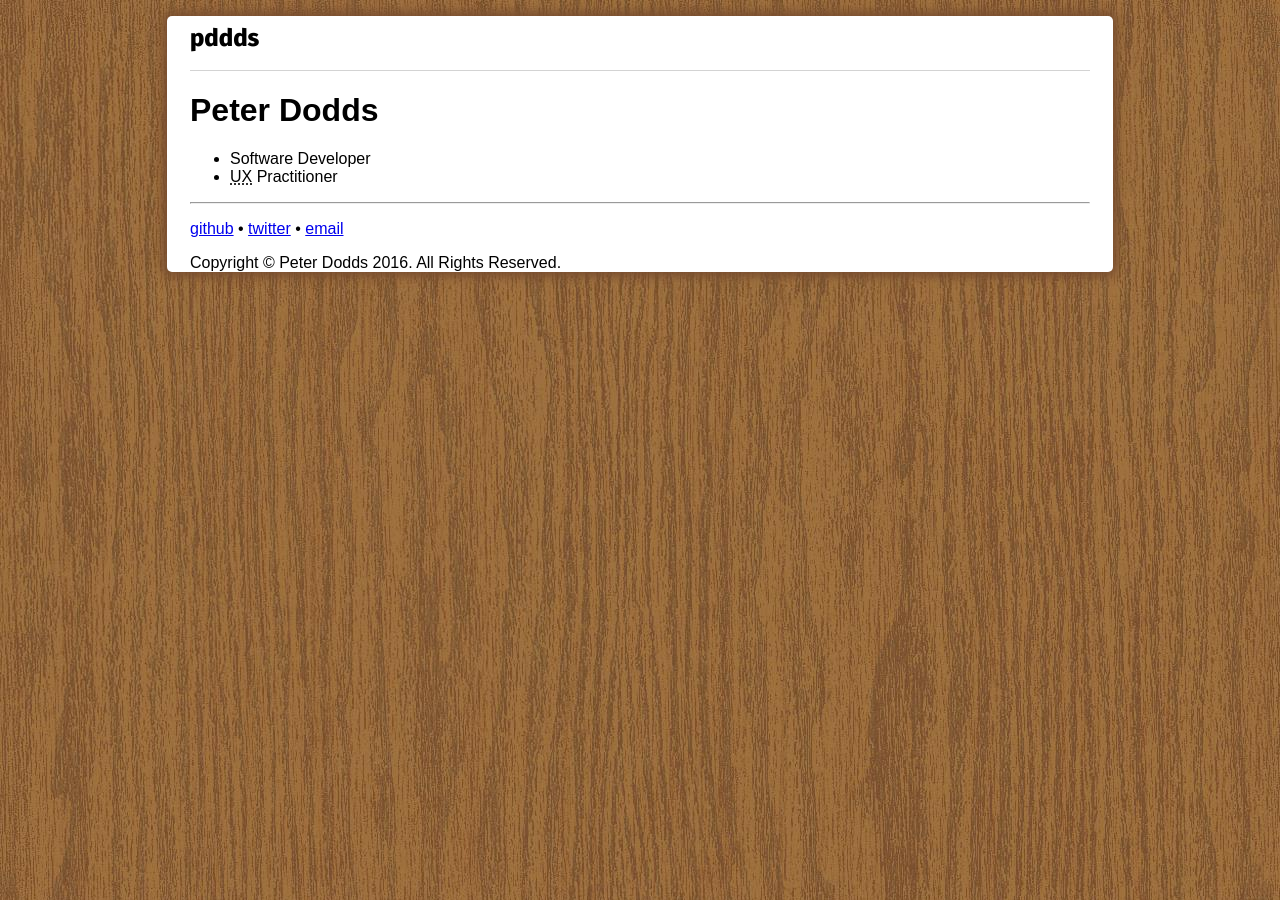
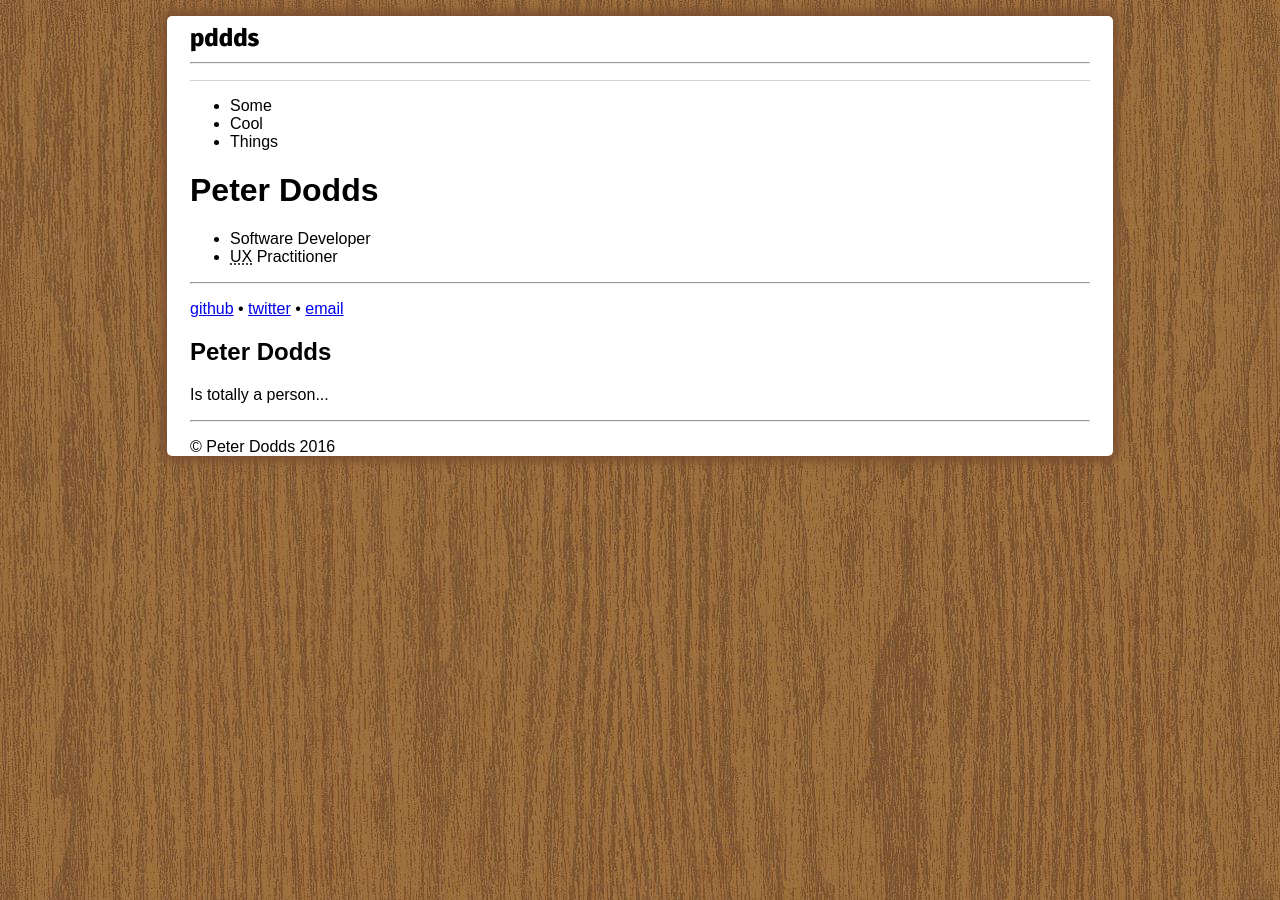
Before and after one commit to m0tive/pddds.com, a Jekyll site: the page built from index.md, in a window 1280 px wide. Built offline with Jekyll 4.4.1, drawn with Linux system fonts in a browser that asks for light colours.

Commit message:
Changed structure of base layout to have standard three column

```diff
--- /dev/null
+++ b/_includes/nav.html
@@ -0,0 +1,5 @@
+<ul>
+    <li>Some</li>
+    <li>Cool</li>
+    <li>Things</li>
+</ul>
--- a/_layouts/base.html
+++ b/_layouts/base.html
@@ -44,13 +44,28 @@
 
     <header>
         <h1>pddds</h1>
+        <hr />
     </header>
 
-{{ content | replace:'&#8230;','<span class="hellip">&#8230;</span>'}}
+    <div id="page">
+        <nav>{% include nav.html %}</nav>
 
-<footer>
-    <span id="copyright" title="{{site.time}}">Copyright &copy; {{ site.author }} {{ site.time | date: "%Y" }}. All Rights Reserved.</span>
-</footer>
+        <main>
+        {{ content | replace:'&#8230;','<span class="hellip">&#8230;</span>'}}
+        </main>
+
+        <aside>
+            <h2>Peter Dodds</h2>
+            <p>Is totally a person...</p>
+        </aside>
+    </div>
+
+    <footer>
+        <hr />
+        <p id="copyright" title="{{site.time}}">
+            &copy; {{ site.author }} {{ site.time | date: "%Y" }}
+        </p>
+    </footer>
 
 <script type="text/javascript" src="{{ site.root }}/js/fontfaceobserver.js"></script>
 <script type="text/javascript">
```
